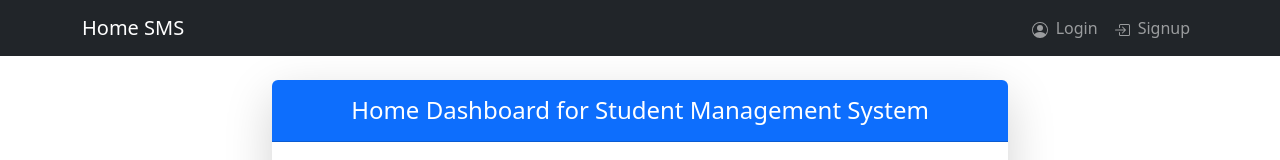
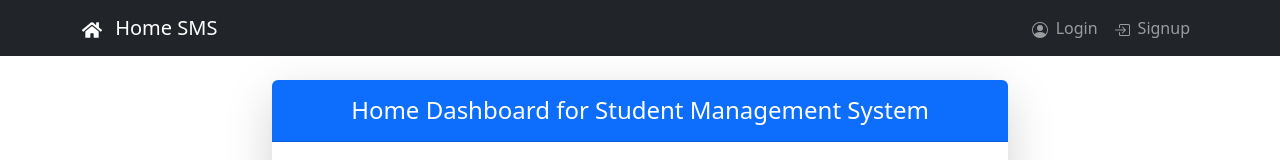
Before and after one commit to sairam0424/Student-Management-System, a React (Create React App) app in the folder frontend/: page / in a window 1280 px wide. Shown: the top 160 px of the page. Built offline with nearby package versions, Linux system fonts and the light colour scheme.

Commit message:
Style(UI):Enhanced the Nav Bar Used the react-bootsttap icons to integrate the icons and make it to look more professional

```diff
--- a/frontend/src/components/Navbar.js
+++ b/frontend/src/components/Navbar.js
@@ -7,6 +7,7 @@ import {
   BoxArrowRight,
   BoxArrowInRight,
 } from "react-bootstrap-icons";
+import { FaHome } from "react-icons/fa"; // Importing react-icons
 
 export default function NavBar() {
   const token = localStorage.getItem("token");
@@ -22,6 +23,7 @@ export default function NavBar() {
     <Navbar bg="dark" variant="dark" expand="lg">
       <Container>
         <Navbar.Brand as={Link} to="/">
+          <FaHome className="me-2" /> {/* Adding home icon */}
           Home SMS
         </Navbar.Brand>
         <Navbar.Toggle aria-controls="basic-navbar-nav" />
```
